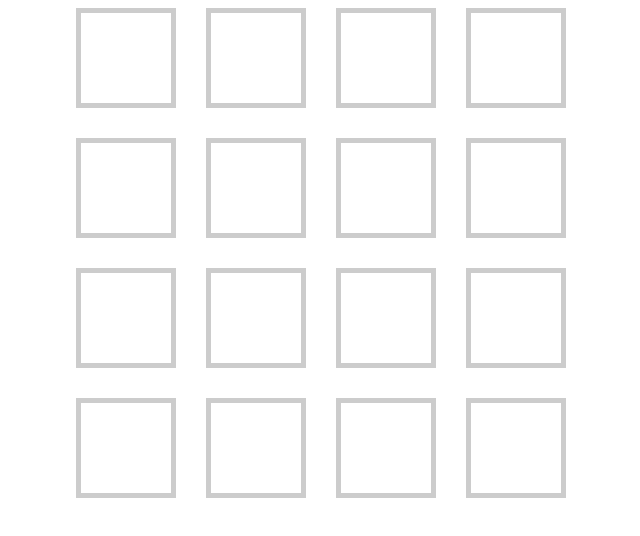
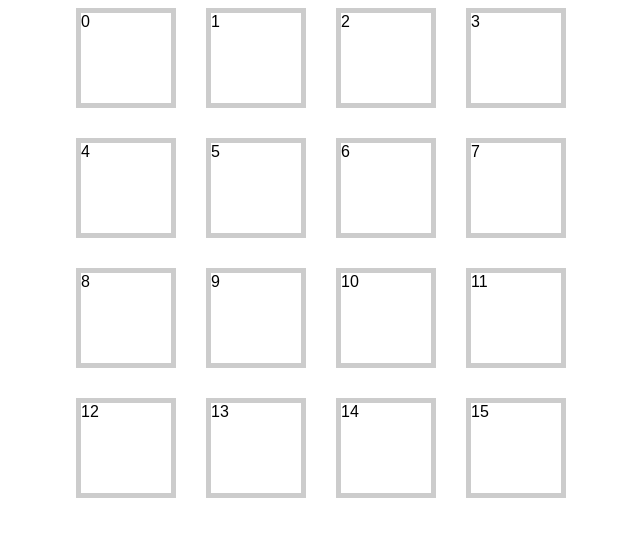
Before and after one commit to shan1y/memory-game, a Vue app: page / in a window 1280 px wide. Shown: the top 536 px of the page, without its empty margins (319-959 px from the left). Built offline with nearby package versions, Linux system fonts and the light colour scheme.

Commit message:
loop through cards

```diff
--- a/src/App.vue
+++ b/src/App.vue
@@ -1,36 +1,33 @@
 <template>
   <section class="game-board">
-    <div class="card"></div>
-    <div class="card"></div>
-    <div class="card"></div>
-    <div class="card"></div>
-    <div class="card"></div>
-    <div class="card"></div>
-    <div class="card"></div>
-    <div class="card"></div>
-    <div class="card"></div>
-    <div class="card"></div>
-    <div class="card"></div>
-    <div class="card"></div>
-    <div class="card"></div>
-    <div class="card"></div>
-    <div class="card"></div>
-    <div class="card"></div>
+    <Card
+      v-for="(card, index) in cardList"
+      :key="`card-${index}`"
+      :value="card"
+    />
   </section>
 </template>
 
 <script>
 import Home from "./components/Home.vue";
+import Card from "./components/Card.vue";
 
 export default {
   name: "App",
   components: {
-    Home,
+    Card,
+  },
+  setup() {
+    const cardList = [];
+    for (let i = 0; i < 16; i++) {
+      cardList.push(i);
+    }
+    return { cardList };
   },
 };
 </script>
 
-<style scoped>
+<style>
 #app {
   font-family: Arial, Helvetica, sans-serif;
 }
--- /dev/null
+++ b/src/components/Card.vue
@@ -0,0 +1,16 @@
+<script>
+export default {
+  props: {
+    value: {
+      type: Number,
+      required: true,
+    },
+  },
+};
+</script>
+
+<template>
+  <div class="card">{{ value }}</div>
+</template>
+
+<style></style>
```
